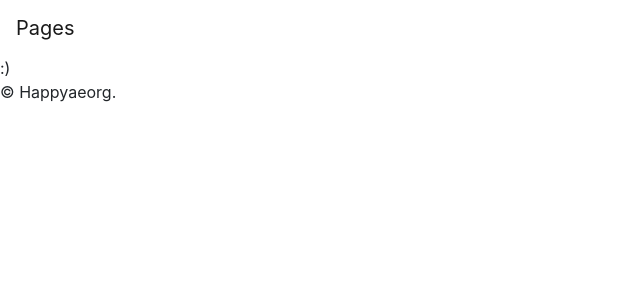
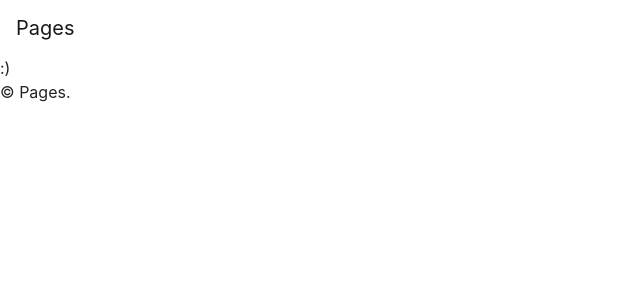
Before and after one commit to rtxti/pages, a Jekyll site: the page built from index.html, in a window 1280 px wide. Shown: the top 300 px of the page, without its empty margins (0-640 px from the left). Built offline with Jekyll 4.4.1, drawn with Linux system fonts in a browser that asks for light colours.

Commit message:
Update default.html

```diff
--- a/_layouts/default.html
+++ b/_layouts/default.html
@@ -30,7 +30,7 @@
     </main>
 
     <footer>
-      © Happyaeorg.
+      © {{ site.title }}.
     </footer>
 
     <script src="https://code.jquery.com/jquery-3.5.1.slim.min.js" integrity="sha384-DfXdz2htPH0lsSSs5nCTpuj/zy4C+OGpamoFVy38MVBnE+IbbVYUew+OrCXaRkfj" crossorigin="anonymous"></script>
```
